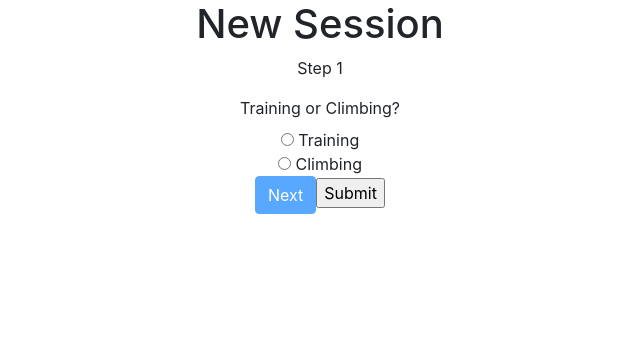
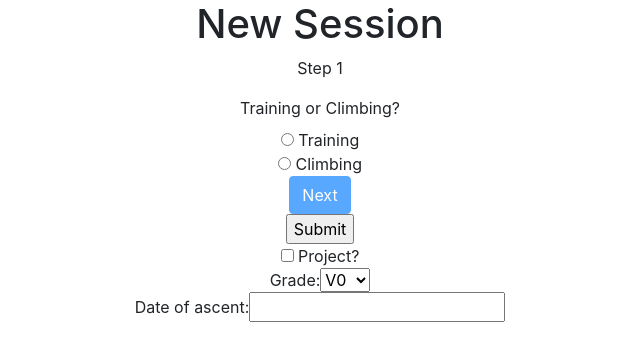
Before and after one commit to devinjc213/sendjournal, a React (Create React App) app: page / in a window 1280 px wide. Shown: the top 352 px of the page, without its empty margins (320-960 px from the left). Built offline with nearby package versions, Linux system fonts and the light colour scheme.

Commit message:
climb form start

```diff
--- a/package.json
+++ b/package.json
@@ -4,7 +4,9 @@
   "private": true,
   "dependencies": {
     "bootstrap": "^4.3.1",
+    "prop-types": "^15.7.2",
     "react": "^16.8.6",
+    "react-datepicker": "^2.5.0",
     "react-dom": "^16.8.6",
     "react-scripts": "3.0.0"
   },
--- a/src/App.js
+++ b/src/App.js
@@ -2,11 +2,13 @@
 import logo from './logo.svg';
 import './App.css';
 import Form from './components/FormContainer.js';
+import Boulder from './components/Boulder.js';
 
 function App() {
   return (
     <div className="App">
       <Form />
+      <Boulder />
     </div>
   );
 }
--- /dev/null
+++ b/src/components/Boulder.js
@@ -0,0 +1,43 @@
+import React from 'react'
+import PropTypes from 'prop-types'
+import DatePicker from 'react-datepicker'
+
+import "react-datepicker/dist/react-datepicker.css"
+
+function Boulder(props) {
+  return (
+    <div>
+      <form>
+        <input
+          type="checkbox"
+        /> Project?
+        <br />
+        Grade:
+        <select name="grade">
+          <option value="V0">V0</option>
+          <option value="V1">V1</option>
+          <option value="V2">V2</option>
+          <option value="V3">V3</option>
+          <option value="V4">V4</option>
+          <option value="V5">V5</option>
+          <option value="V6">V6</option>
+          <option value="V7">V7</option>
+          <option value="V8">V8</option>
+          <option value="V9">V9</option>
+          <option value="V10">V10</option>
+          <option value="V11">V11</option>
+          <option value="V12">V12</option>
+          <option value="V13">V13</option>
+          <option value="V14">V14</option>
+          <option value="V15">V15</option>
+          <option value="V16">V16</option>
+        </select>
+        <br />
+        Date of ascent:
+        <DatePicker />
+      </form>
+    </div>
+  )
+}
+
+export default Boulder
--- a/src/components/FormContainer.js
+++ b/src/components/FormContainer.js
@@ -126,11 +126,17 @@
         />
         <Step3
           currentStep={this.state.currentStep}
+          handleChange={this.handleChange}
+          isBoulderChecked={this.state.isBoulderChecked}
+          isTopChecked={this.state.isTopChecked}
+          isLeadChecked={this.state.isLeadChecked}
+          isTradChecked={this.state.isTradChecked}
+          inOrOut={this.state.inOrOut}
         />
 
         {this.previousButton}
         {this.nextButton}
-
+        <br />
         <input type="submit" value="Submit"/>
 
       </form>
--- a/src/components/Step3.js
+++ b/src/components/Step3.js
@@ -9,6 +9,7 @@
   return (
     <div>
       <label>What type of climbing will you be doing?</label>
+      <br />
       <input
         type="checkbox"
         name="isBoulderChecked"
@@ -35,6 +36,7 @@
         name="isTradChecked"
         checked={props.isTradChecked}
         onChange={props.handleChange}
+        disabled={props.inOrOut === "indoor"}
       /> Trad
       <br />
     </div>
```
Also changed, not shown: 1 other file (tests, documents, lock files or other folders).
